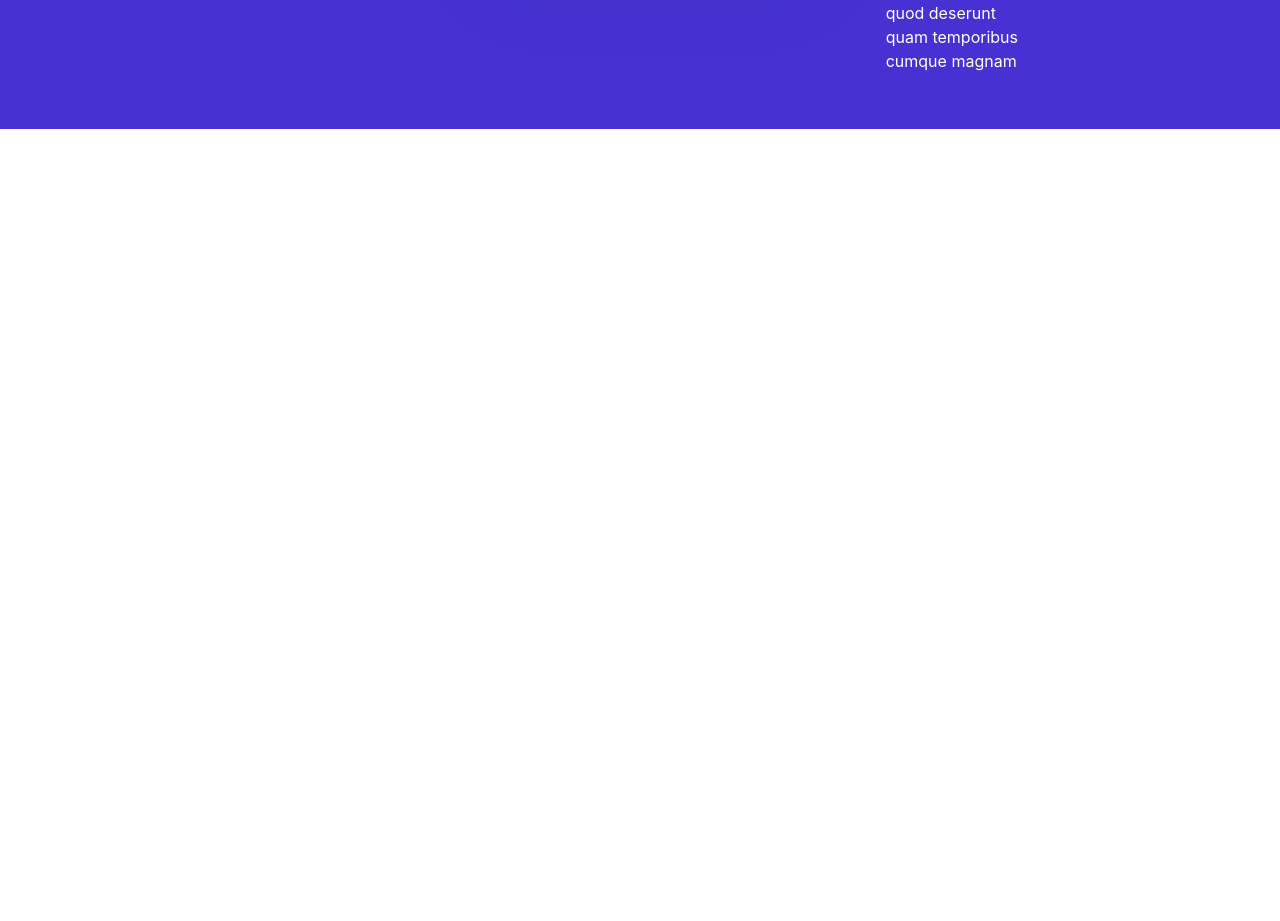
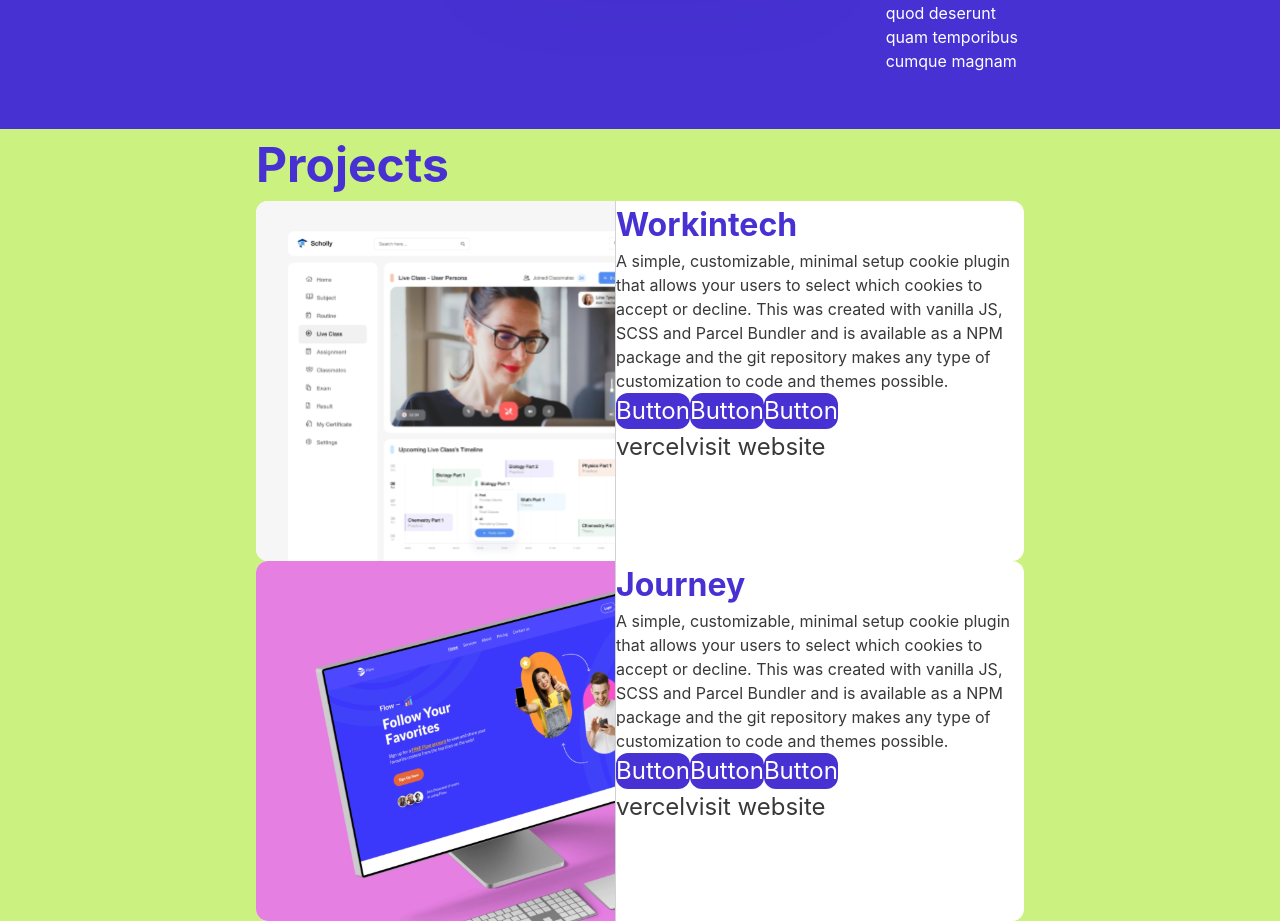
Before and after one commit to deryaAkan/my-personal-page, a React (Create React App) app: page / in a window 1280 px wide. Shown: the part 1550-2471 px from the top of the page. Before the commit the page ends 1679 px from the top, so only its background shows below. Built offline with nearby package versions, Linux system fonts and the light colour scheme.

Commit message:
projects css giris

```diff
--- a/src/components/Header.js
+++ b/src/components/Header.js
@@ -9,8 +9,8 @@ export default function Header() {
         <div className="flex-col">
           <h1 className="text-[#CBF281] text-[54px] font-bold">I am a Frontend Developer...</h1>
           <p className="text-[24px] font-normal">...who likes to craft solid and scalable frontend products with great user experiences.</p>
-          <button className="rounded bg-[#CBF281] text-[#4731D3]">Github</button>
-          <button className="rounded bg-[#CBF281] text-[#4731D3]">LinkedIn</button>
+          <button className="rounded-xl bg-[#CBF281] text-[#4731D3]">Github</button>
+          <button className="rounded-xl bg-[#CBF281] text-[#4731D3]">LinkedIn</button>
         </div>
         <img src={headerImg} className="w-1/3" />
       </div>
--- a/src/components/Projects.js
+++ b/src/components/Projects.js
@@ -1,7 +1,47 @@
-export default function Projects (){
+import "../App.css";
+import projectsIMG1 from "../assests/Alternative-1/Rectangle 41-1.svg";
+import projectsIMG2 from "../assests/Alternative-1/Rectangle 41.svg";
 
-    return (
-    <section className="Projects">
+export default function Projects() {
+  return (
+    <section className="Projects flex-col">
+      <h2 className="text-[48px] text-[#4731D3] font-bold justify-start w-3/5">
+        Projects
+      </h2>
 
-    </section>)
+        <div className="w-3/5 bg-[#fff] rounded-xl flex">
+          <img src={projectsIMG2} />
+          <div className="flex-col">
+            <h3 className="font-bold text-[32px] text-[#4731D3]">Workintech</h3>
+            <p className="text-[16px] text-[#383838]">A simple, customizable, minimal setup cookie plugin that allows your users to select which cookies to accept or decline. This was created with vanilla JS, SCSS and Parcel Bundler and is available as a NPM package and the git repository makes any type of customization to code and themes possible.</p>
+            <div className="flex">
+                <button className="rounded-xl bg-[#4731D3]">Button</button>
+                <button className="rounded-xl bg-[#4731D3]">Button</button>
+                <button className="rounded-xl bg-[#4731D3]">Button</button>
+            </div>
+            <div className="flex">
+                <a className="text-[#383838]">vercel</a>
+                <a className="text-[#383838]">visit website</a>
+            </div>
+          </div>
+        </div>
+        <div className="w-3/5 bg-[#fff] rounded-xl flex">
+          <img src={projectsIMG1} />
+          <div className="flex-col">
+            <h3 className="font-bold text-[32px] text-[#4731D3]">Journey</h3>
+            <p className="text-[16px] text-[#383838]">A simple, customizable, minimal setup cookie plugin that allows your users to select which cookies to accept or decline. This was created with vanilla JS, SCSS and Parcel Bundler and is available as a NPM package and the git repository makes any type of customization to code and themes possible.</p>
+            <div className="flex">
+            <button className="rounded-xl bg-[#4731D3]">Button</button>
+                <button className="rounded-xl bg-[#4731D3]">Button</button>
+                <button className="rounded-xl bg-[#4731D3]">Button</button>
+            </div>
+            <div className="flex">
+                <a className="text-[#383838]">vercel</a>
+                <a className="text-[#383838]">visit website</a>
+            </div>
+          </div>
+        </div>
+
+    </section>
+  );
 }
```
Also changed, not shown: src/assests/Alternative-1/Rectangle 41-1.svg (added), src/assests/Alternative-1/Rectangle 41.svg (added).
